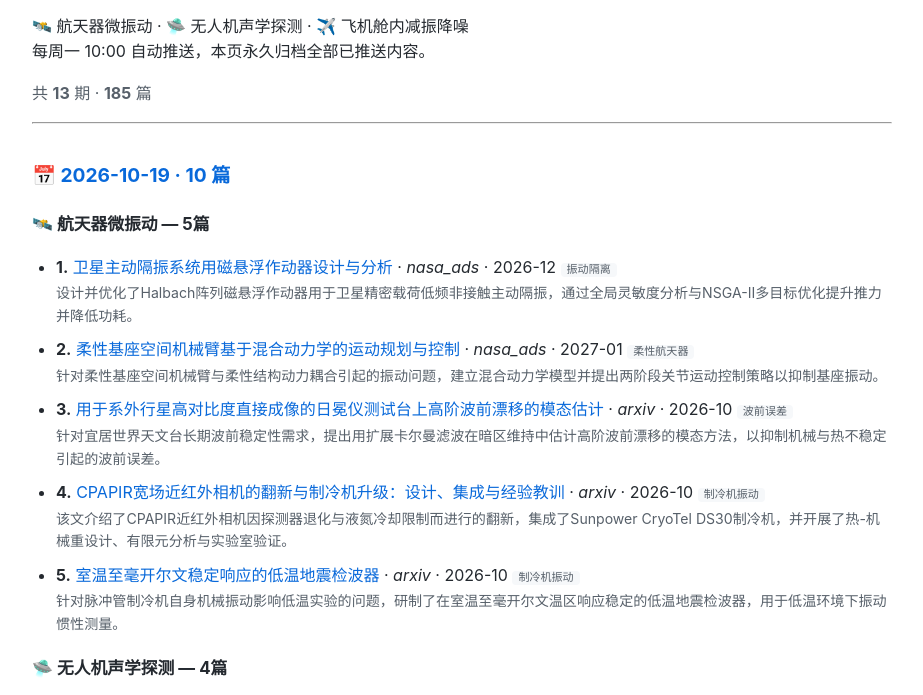
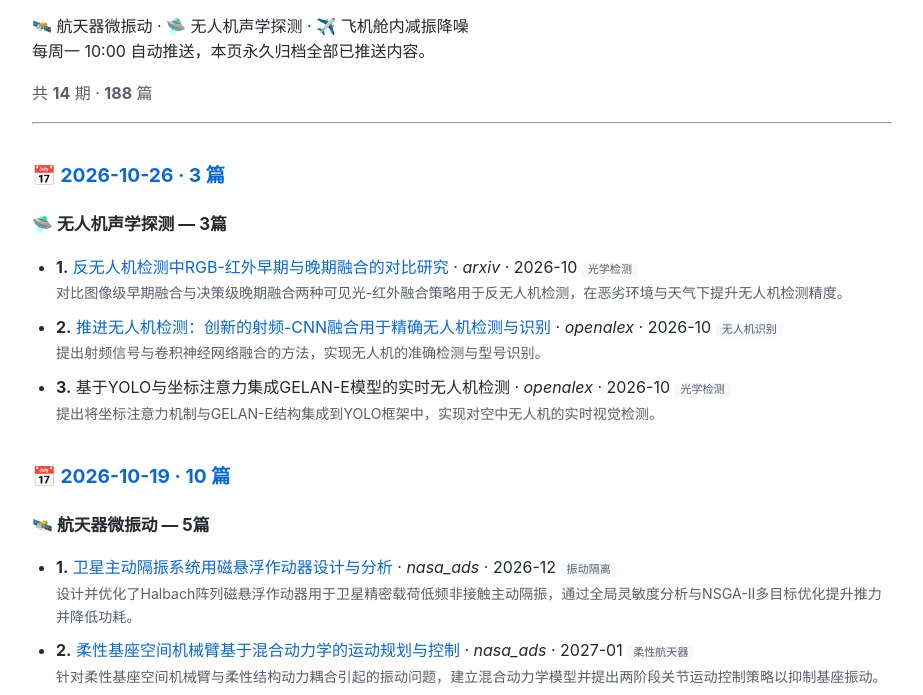
Before and after one commit to 11gogogo/segmented-optics-news-archive, a plain HTML site: page docs/index.html in a window 1280 px wide. Shown: the part 91-786 px from the top of the page, without its empty margins (178-1101 px from the left). Drawn offline with Linux system fonts and the light colour scheme.

Commit message:
📚 更新归档 2026-10-26

```diff
--- a/docs/index.html
+++ b/docs/index.html
@@ -26,8 +26,21 @@ footer { margin-top: 40px; padding-top: 12px; border-top: 1px solid #d0d7de;
 <body>
 <h1>📚 快讯历史归档</h1>
 <p>🛰️ 航天器微振动 · 🛸 无人机声学探测 · ✈️ 飞机舱内减振降噪<br>每周一 10:00 自动推送，本页永久归档全部已推送内容。</p>
-<p class="meta-line">共 <b>13</b> 期 · <b>185</b> 篇</p>
+<p class="meta-line">共 <b>14</b> 期 · <b>188</b> 篇</p>
 <hr>
+<h2>📅 2026-10-26 · 3 篇</h2>
+<h3>🛸 无人机声学探测 — 3篇</h3>
+<ul>
+<li><b>1.</b> <a href="http://arxiv.org/abs/2610.29828v1">反无人机检测中RGB-红外早期与晚期融合的对比研究</a> · <i>arxiv</i> · 2026-10 <code>光学检测</code>
+<div class="abstract">对比图像级早期融合与决策级晚期融合两种可见光-红外融合策略用于反无人机检测，在恶劣环境与天气下提升无人机检测精度。</div>
+</li>
+<li><b>2.</b> <a href="https://doi.org/10.22581/0161">推进无人机检测：创新的射频-CNN融合用于精确无人机检测与识别</a> · <i>openalex</i> · 2026-10 <code>无人机识别</code>
+<div class="abstract">提出射频信号与卷积神经网络融合的方法，实现无人机的准确检测与型号识别。</div>
+</li>
+<li><b>3.</b> 基于YOLO与坐标注意力集成GELAN-E模型的实时无人机检测 · <i>openalex</i> · 2026-10 <code>光学检测</code>
+<div class="abstract">提出将坐标注意力机制与GELAN-E结构集成到YOLO框架中，实现对空中无人机的实时视觉检测。</div>
+</li>
+</ul>
 <h2>📅 2026-10-19 · 10 篇</h2>
 <h3>🛰️ 航天器微振动 — 5篇</h3>
 <ul>
@@ -701,5 +714,5 @@ footer { margin-top: 40px; padding-top: 12px; border-top: 1px solid #d0d7de;
 <div class="abstract">提出一种基于单目RGB图像和深度学习热力图关键点检测的实时6自由度位姿估计方法，用于无人机在非结构化环境中的自动回收。</div>
 </li>
 </ul>
-<footer>🤖 AI 快讯机器人自动生成 | 页面更新时间: 2026-10-19 07:43 | 数据源: arXiv · NASA ADS · OpenAlex · Google Patents</footer>
+<footer>🤖 AI 快讯机器人自动生成 | 页面更新时间: 2026-10-26 07:47 | 数据源: arXiv · NASA ADS · OpenAlex · Google Patents</footer>
 </body></html>
```
